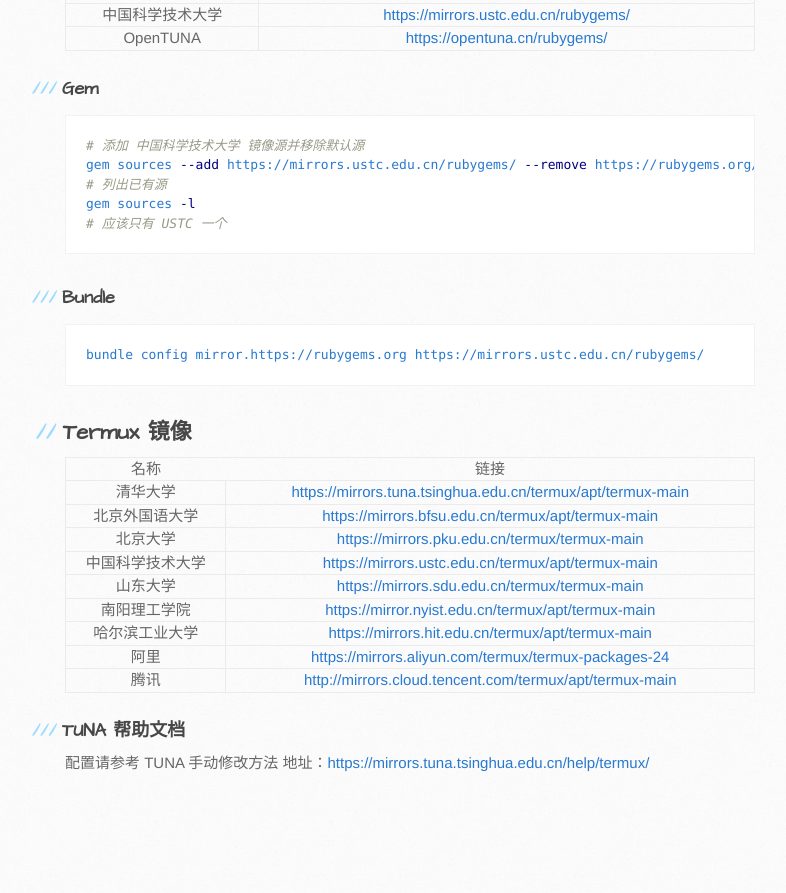
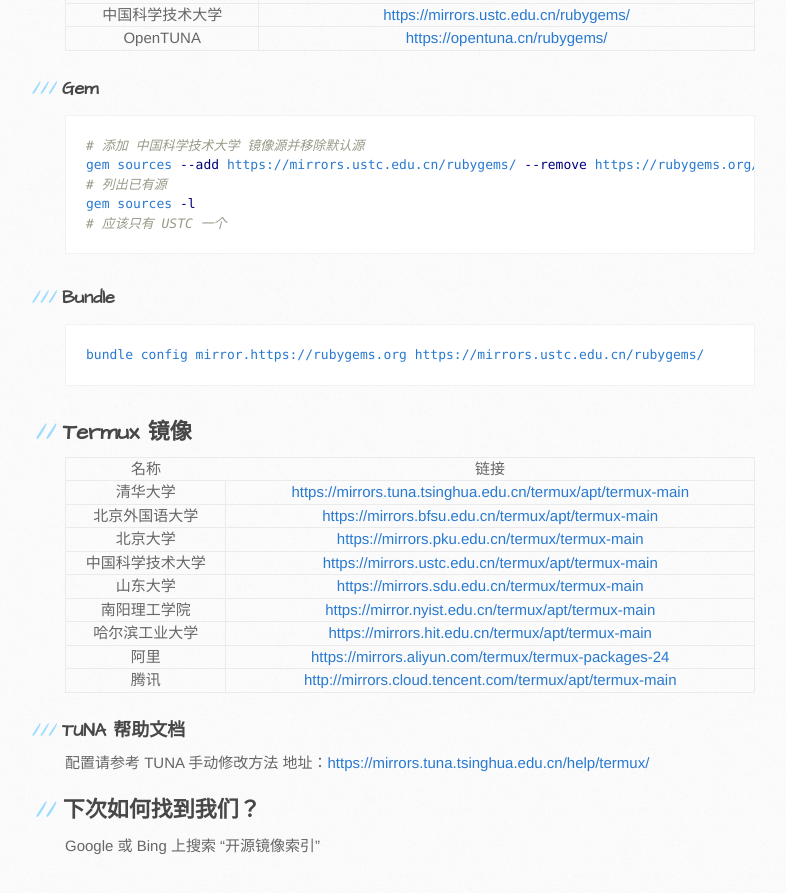
Before and after one commit to Ecodemo/Ecodemo, a Jekyll site: the page built from index.markdown, in a window 1280 px wide and 900 px high, scrolled down 2898 px. Shown: the top 893 px of the window, without its empty margins (105-891 px from the left). Built offline with Jekyll 4.4.1, drawn with Linux system fonts in a browser that asks for light colours; before the commit the page ends 3715 px from its top, so only the background shows below that.

Commit message:
Update index.markdown

```diff
--- a/index.markdown
+++ b/index.markdown
@@ -177,3 +177,7 @@
 ### TUNA 帮助文档
 配置请参考 TUNA 手动修改方法
 地址：<https://mirrors.tuna.tsinghua.edu.cn/help/termux/>
+
+
+## 下次如何找到我们？
+Google 或 Bing 上搜索 “开源镜像索引”
```
